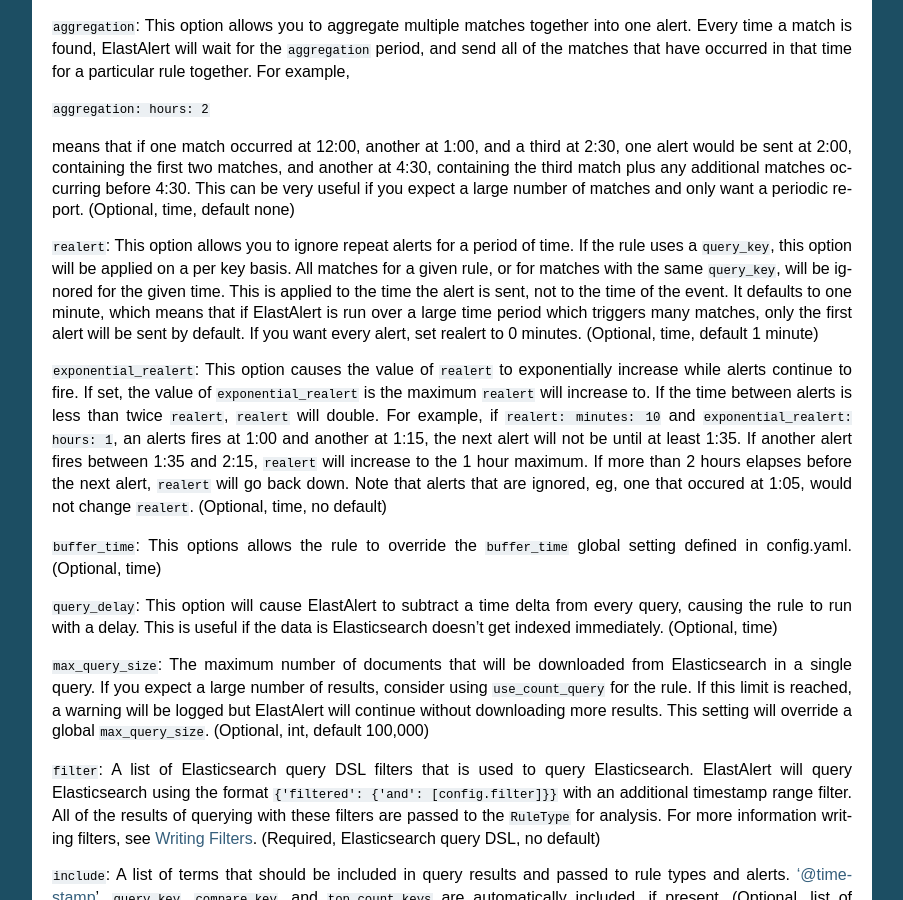
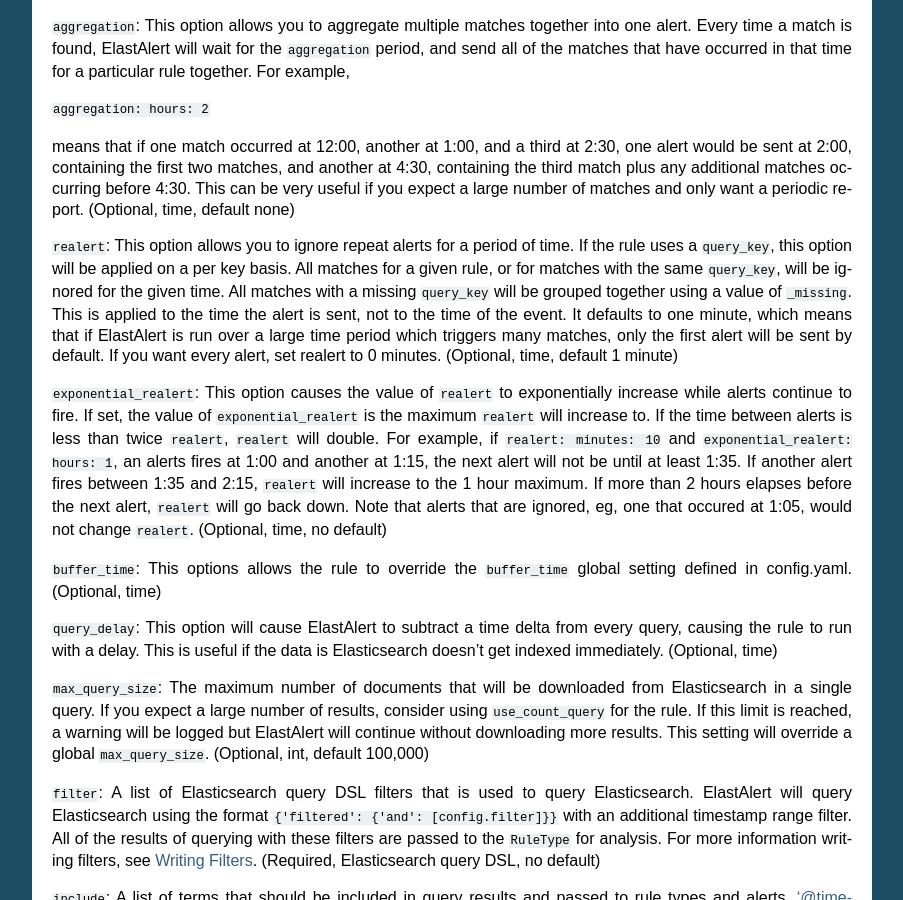
Before and after one commit to Yelp/elastalert, a Sphinx documentation site: the page built from docs/source/ruletypes.rst, in a window 1280 px wide and 900 px high, scrolled down 2318 px. Shown: the whole window, without its empty margins (198-1101 px from the left). Built offline with Sphinx 7.4.7, drawn with Linux system fonts in a browser that asks for light colours.

Commit message:
Added sentence in docs about _missing used for realert when query_key is missing

```diff
--- a/docs/source/ruletypes.rst
+++ b/docs/source/ruletypes.rst
@@ -141,7 +141,8 @@
 
 ``realert``: This option allows you to ignore repeat alerts for a period of time. If the rule uses a ``query_key``, this option
 will be applied on a per key basis. All matches for a given rule, or for matches with the same ``query_key``, will be ignored for
-the given time. This is applied to the time the alert is sent, not to the time of the event. It defaults to one minute, which means
+the given time. All matches with a missing ``query_key`` will be grouped together using a value of ``_missing``.
+This is applied to the time the alert is sent, not to the time of the event. It defaults to one minute, which means
 that if ElastAlert is run over a large time period which triggers many matches, only the first alert will be sent by default. If you want
 every alert, set realert to 0 minutes. (Optional, time, default 1 minute)
 
```
